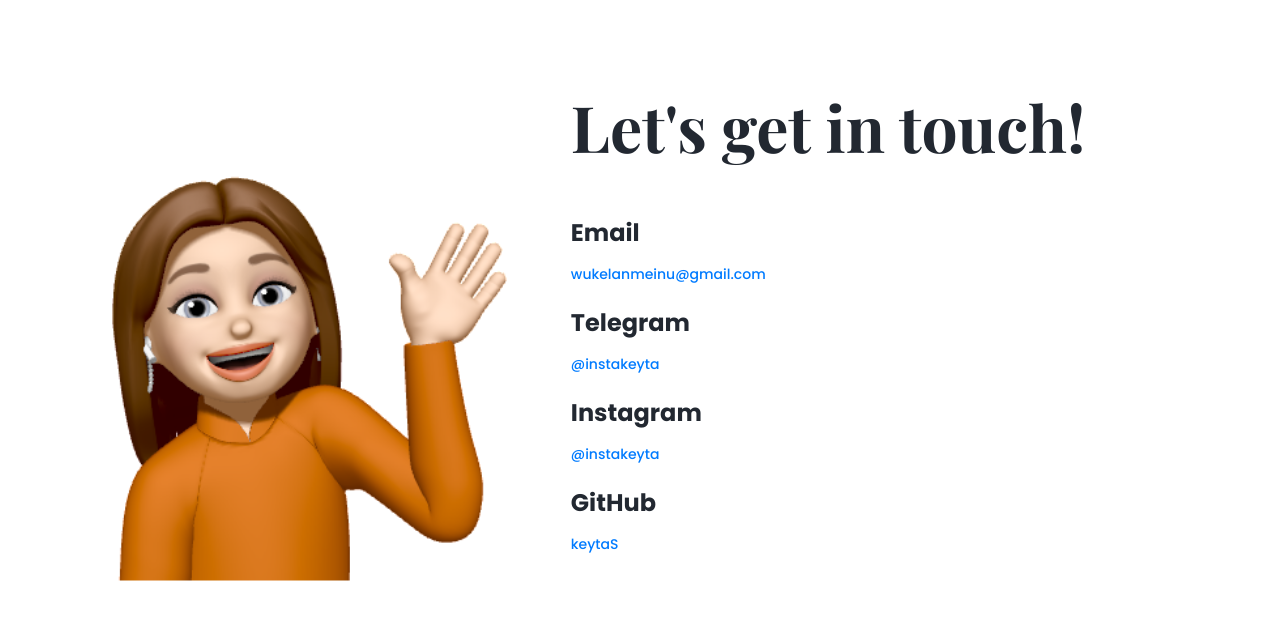
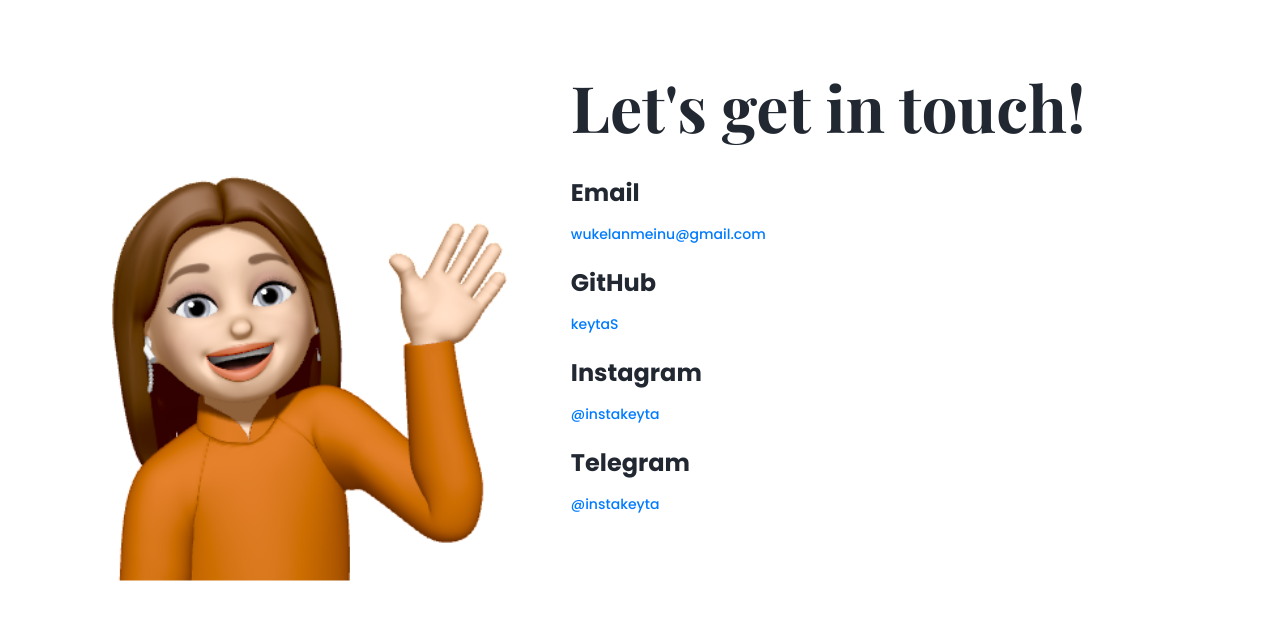
Before and after one commit to keytaS/myPortfolio, a plain HTML site: page contact.html in a window 1280 px wide. Shown: the part 78-722 px from the top of the page. Drawn offline with nearby package versions, Linux system fonts and the light colour scheme.

Commit message:
upgraded links

```diff
--- a/contact.html
+++ b/contact.html
@@ -82,9 +82,9 @@
             <p>
               <a href="mailto:wukelanmeinu@gmail.com">wukelanmeinu@gmail.com</a>
             </p>
-            <h3>Telegram</h3>
+            <h3>GitHub</h3>
             <p>
-              <a href="https://t.me/instakeyta" target="_blank">@instakeyta</a>
+              <a href="https://github.com/keytaS" target="_blank">keytaS</a>
             </p>
             <h3>Instagram</h3>
             <p>
@@ -92,9 +92,9 @@
                 >@instakeyta</a
               >
             </p>
-            <h3>GitHub</h3>
+            <h3>Telegram</h3>
             <p>
-              <a href="https://github.com/keytaS" target="_blank">keytaS</a>
+              <a href="https://t.me/instakeyta" target="_blank">@instakeyta</a>
             </p>
           </div>
         </div>
--- a/styles/portfolio.css
+++ b/styles/portfolio.css
@@ -86,7 +86,7 @@
 }
 .content-container h1 {
   font-size: 64px;
-  line-height: 80px;
+  line-height: 40px;
 }
 .content-container h2 {
   font-size: 18px;
```
